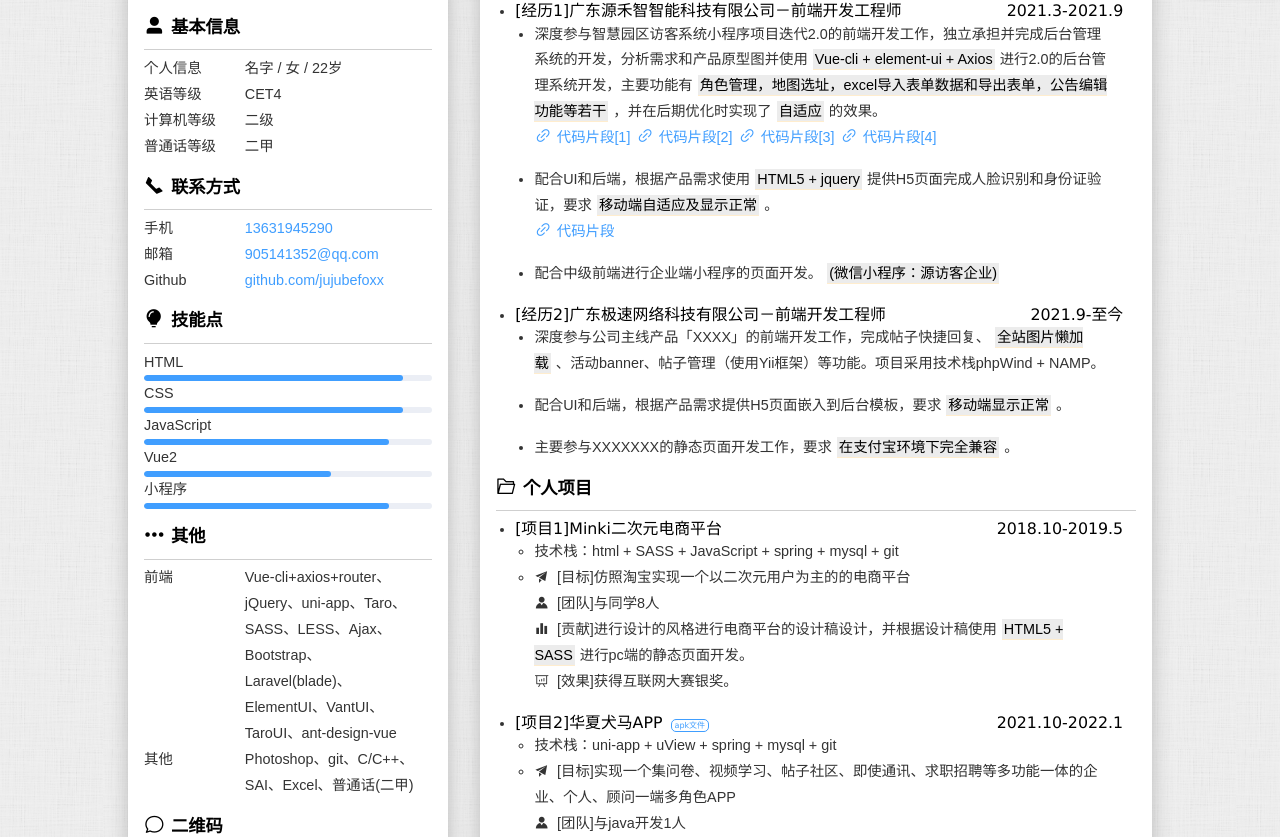
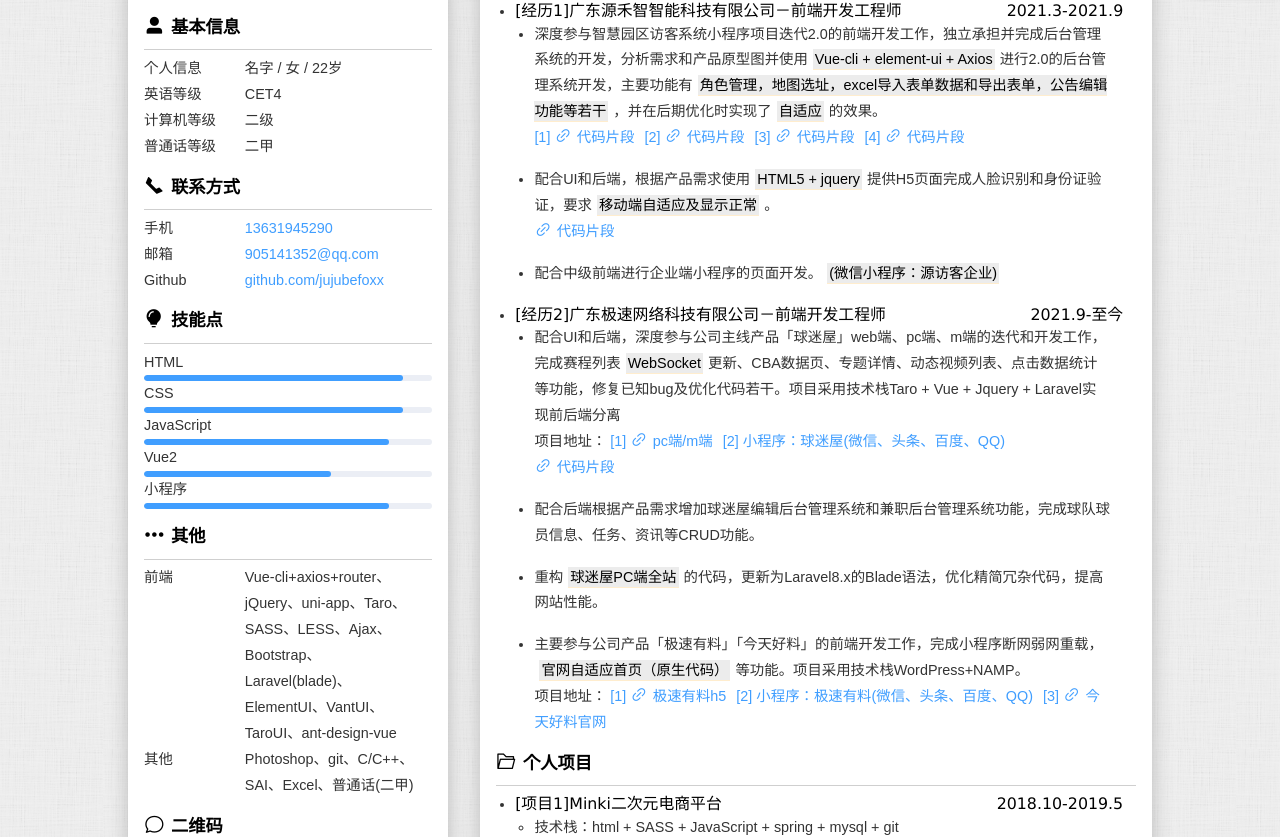
Before and after one commit to jujubefoxx/resume, a Vue app: page / in a window 1280 px wide. Shown: the part 281-1118 px from the top of the page. Built offline with nearby package versions, Linux system fonts and the light colour scheme.

Commit message:
feat: 完善资料

```diff
--- a/src/components/HelloWorld.vue
+++ b/src/components/HelloWorld.vue
@@ -123,13 +123,28 @@
             <ul class="container-main__experience-content">
               <li v-for="(list,key) in item.detailList" :key="key">
                 <div v-html="list.html"></div>
+                <!--项目地址-->
+                <div v-if="list.project">
+                  项目地址：
+                  <a :href="project.url||'javascript:;'" :target="project.url?'_blank':'_self'"
+                     v-for="(project,i) in list.project"
+                     class="container-main__link"
+                     :key="i">
+                    {{
+                      list.project.length > 1 ? `[${i +
+                      1}]` : ''
+                    }}
+                    <i class="container-icon el-icon-link" aria-hidden="true" v-if="project.url"></i>{{ project.title }}</a>
+                </div>
+                <!--代码片段-->
                 <template v-if="list.link">
                   <a :href="link" target="_blank" v-for="(link,num) in list.link" class="container-main__link"
                      :key="num">
-                    <i class="container-icon el-icon-link" aria-hidden="true"></i>代码片段{{
+                    {{
                       list.link.length > 1 ? `[${num +
                       1}]` : ''
-                    }}</a>
+                    }}
+                    <i class="container-icon el-icon-link" aria-hidden="true"></i>代码片段</a>
                 </template>
               </li>
             </ul>
@@ -173,7 +188,7 @@
                   <a :href="link" target="_blank" v-for="(link,num) in item.link" class="container-main__link"
                      :key="num">
                     <i class="container-icon el-icon-link"
-                       aria-hidden="true"></i>代码片段{{ item.link.length > 1 ? `[${num + 1}]` : '' }}</a>
+                       aria-hidden="true"></i>{{ item.link.length > 1 ? `[${num + 1}]` : '' }}代码片段</a>
                 </template>
                 <br/>
                 <i class="container-icon el-icon-data-analysis" aria-hidden="true" v-if="item.result"></i>
@@ -287,11 +302,21 @@ export default {
             job: '前端开发工程师',
             time: '2021.9-至今',
             detailList: [{
-              html: '深度参与公司主线产品「XXXX」的前端开发工作，完成帖子快捷回复、<mark>全站图片懒加载</mark>、活动banner、帖子管理（使用Yii框架）等功能。项目采用技术栈phpWind + NAMP。'
+              link: ['https://blog.csdn.net/lcc0628/article/details/120156307?spm=1001.2014.3001.5501'],// 代码片段
+              html: '配合UI和后端，深度参与公司主线产品「球迷屋」web端、pc端、m端的迭代和开发工作，完成赛程列表<mark>WebSocket</mark>更新、CBA数据页、专题详情、动态视频列表、点击数据统计等功能，修复已知bug及优化代码若干。项目采用技术栈Taro + Vue + Jquery + Laravel实现前后端分离',
+              project: [
+                {title: 'pc端/m端', url: 'https://www.qiumiwu.com'}, // 项目地址，（可选）
+                {title: '小程序：球迷屋(微信、头条、百度、QQ)'}] // 项目地址
             }, {
-              html: '配合UI和后端，根据产品需求提供H5页面嵌入到后台模板，要求<mark>移动端显示正常</mark>。'
+              html: '配合后端根据产品需求增加球迷屋编辑后台管理系统和兼职后台管理系统功能，完成球队球员信息、任务、资讯等CRUD功能。'
             }, {
-              html: '主要参与XXXXXXX的静态页面开发工作，要求<mark>在支付宝环境下完全兼容</mark>。'
+              html: '重构<mark>球迷屋PC端全站</mark>的代码，更新为Laravel8.x的Blade语法，优化精简冗杂代码，提高网站性能。'
+            }, {
+              html: '主要参与公司产品「极速有料」「今天好料」的前端开发工作，完成小程序断网弱网重载，<mark>官网自适应首页（原生代码）</mark>等功能。项目采用技术栈WordPress+NAMP。',
+              project: [
+                {title: '极速有料h5', url: 'https://h.jsty.com'}, // 项目地址，（可选）
+                {title: '小程序：极速有料(微信、头条、百度、QQ)'}, // 项目地址
+                {title: '今天好料官网', url: 'https://hl.tiyipu.com/'}] // 项目地址
             }],
           }],
         // 项目经历
@@ -327,12 +352,14 @@ export default {
         //自我评价
         self: '自我评价自我评价自我评价自我评价自我评价',
       },
-      photoLoading: false,
+      photoLoading: false
     }
   },
   created() {
     console.log("感谢您这么好看还来看的我网站！")
-  },
+    console.log("一些碎碎念：因为现在还在学习的过程中，还没有自己的博客，代码片段也是随手扔到了CSDN（大概是因为不用审核吧），一些让我茅塞顿开的代码就会写下具体思路记录在掘金，现在还是一个只会前端的小辣鸡，等到时候学会写后端就可以自己做一个个人的开源博客把我的学习笔记和代码段全都丢上去了，加油！")
+  }
+  ,
   methods: {}
 }
 </script>
```
